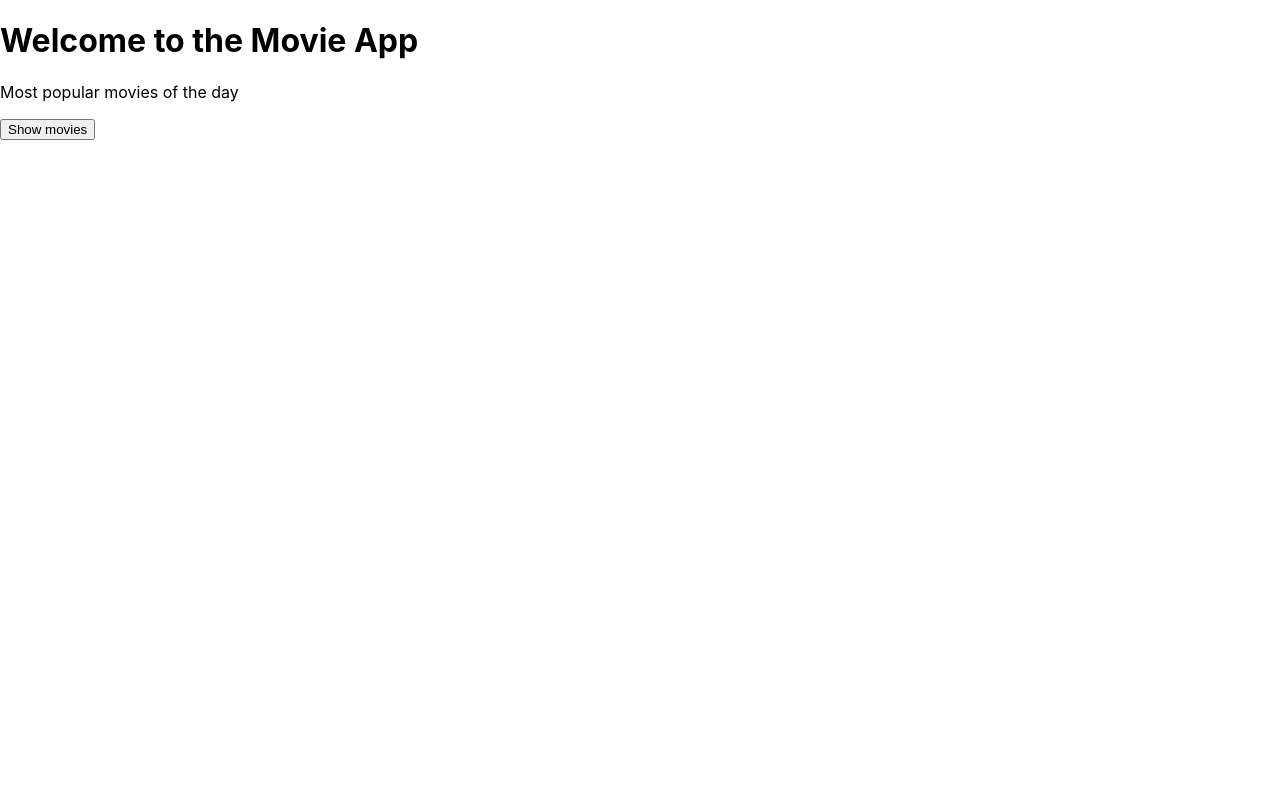
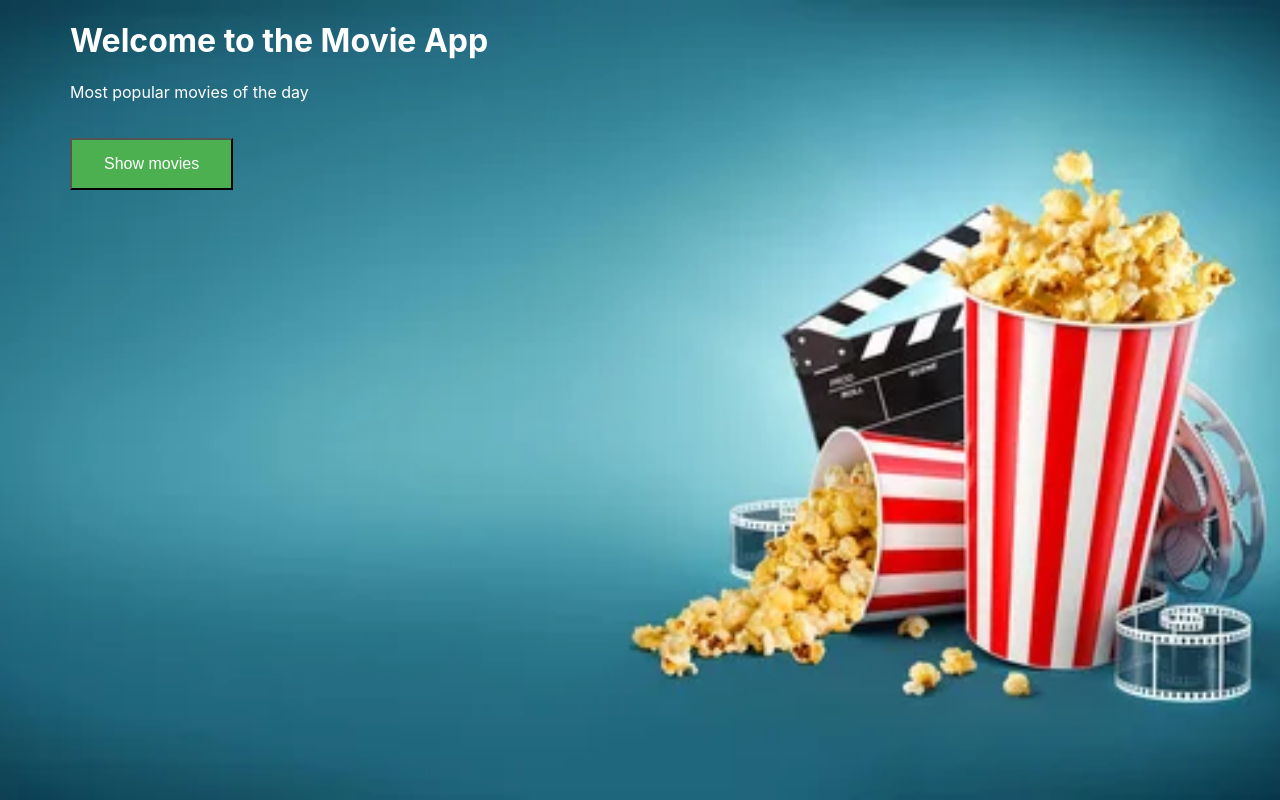
Before and after one commit to ljukic-fer/movie-app, a React (Create React App) app: page / in a window 1280 px wide. Built offline with nearby package versions, Linux system fonts and the light colour scheme.

Commit message:
adjusted css

```diff
--- /dev/null
+++ b/src/components/HomePage.css
@@ -0,0 +1,49 @@
+body {
+  margin: 0;
+  padding: 0;
+  background-image: url('../homepagePhoto.jpg');
+  background-size: cover;
+  background-position: center;
+  background-attachment: fixed;
+  display: flex;
+  justify-content: flex-start;
+  align-items: flex-start;
+  color: white;
+  backdrop-filter: blur(8px);
+  height: 100%;
+  margin-left: 50px;
+}
+
+.container {
+  height: 100vh;
+  overflow: hidden;
+}
+
+.blur-container {
+  position: fixed;
+  top: 0;
+  left: 20px;
+  backdrop-filter: blur(5px);
+}
+
+.blur-container::before {
+  content: "";
+  position: absolute;
+  top: 0;
+  left: 0;
+  right: 0;
+  bottom: 0;
+  z-index: -1;
+}
+
+
+button {
+  background-color: #4caf50;
+  color: white;
+  padding: 15px 32px;
+  text-align: center;
+  text-decoration: none;
+  display: inline-block;
+  font-size: 16px;
+  margin-top: 20px;
+}
--- a/src/components/HomePage.js
+++ b/src/components/HomePage.js
@@ -1,9 +1,10 @@
 import React from "react";
 import { Link } from 'react-router-dom';
+import './HomePage.css';
 
 const HomePage = () => {
     return (
-        <div>
+        <div className="blur-container">
             <h1>Welcome to the Movie App</h1>
             <p>Most popular movies of the day</p>
             <Link to='/movies'>
--- a/src/components/MovieList.js
+++ b/src/components/MovieList.js
@@ -1,6 +1,7 @@
 
 import React, { useEffect, useState } from 'react';
 import axios from 'axios';
+import './HomePage.css';
 
 const MovieList = () => {
     const [movies, setMovies] = useState([]);
```
Also changed, not shown: src/homepagePhoto.jpg (added).
